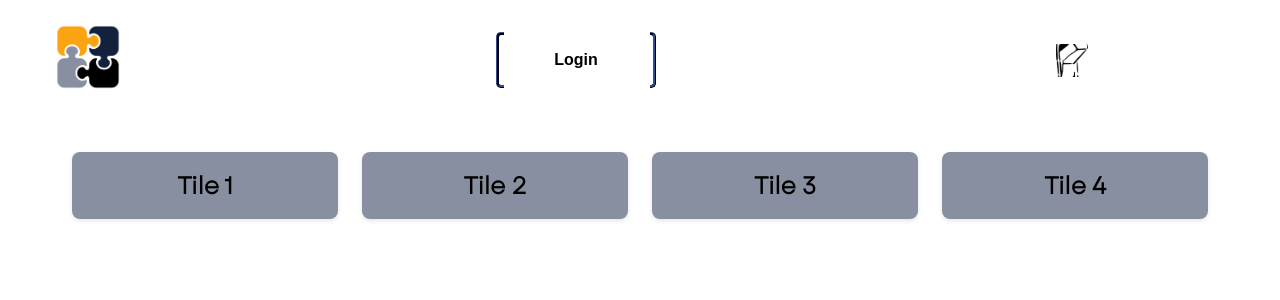
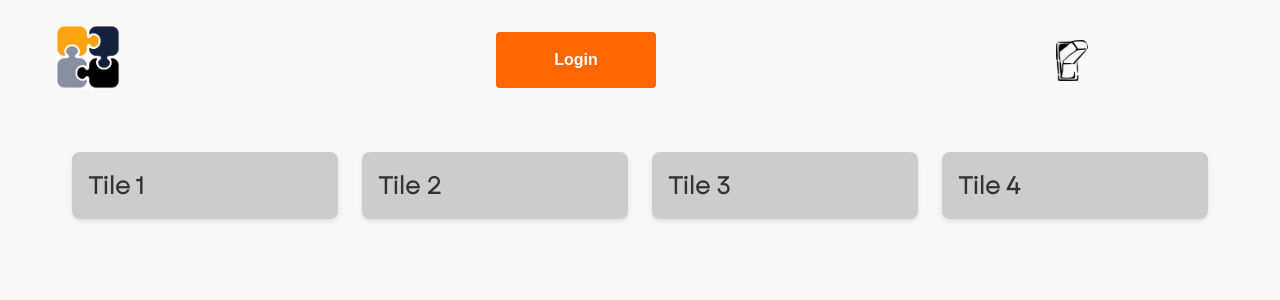
Before and after one commit to DieEwe/mentor-booking-4.1, a SvelteKit app: page / in a window 1280 px wide. Shown: the top 300 px of the page. Built offline with nearby package versions, Linux system fonts and the light colour scheme.

Commit message:
design überarbeitet zu hässlich :P

```diff
--- a/src/app.css
+++ b/src/app.css
@@ -1,18 +1,28 @@
 :root[data-theme="light"] {
-  --text: #000000;        /* Black text for strong contrast */
-  --background: #ffffff;   /* Pure white background */
-  --primary: #fca311ff;      /* Dark blue remains for primary elements */
-  --secondary: #888fa0ff;    /* Light gray for secondary elements to stand out on white */
-  --accent: #14213dff;       /* Warm orange accent */
+  /* Old values:
+  --text: #000000;
+  --background: #ffffff;
+  --primary: #fca311ff;
+  --secondary: #888fa0ff;
+  --accent: #14213dff;
+  */
+  /* New values (example from Schedule‑X design) */
+  --text: #333333;           /* Soft dark text */
+  --background: #f7f7f7;      /* Clean, off‐white background */
+  --primary: #0055aa;         /* Deep blue for primary elements */
+  --secondary: #cccccc;       /* Light gray for secondary accents */
+  --accent: #ff6600;          /* Vibrant accent (orange) */
 }
 
 :root[data-theme="dark"] {
-  --text: #ffffff;         /* White text on dark backgrounds */
-  --background: #000000;    /* Very dark gray for a deep background */
-  --primary: #fca311ff;       /* Brighter blue for primary elements in dark mode */
-  --secondary: #888fa0ff;     /* Medium-dark gray to contrast with the background */
-  --accent: #14213dff;        /* Bright orange accent for visual pop */
+  /* Replace with a dark variant that still uses the same accents */
+  --text: #e0e0e0;
+  --background: #121212;
+  --primary: #3377dd;
+  --secondary: #555555;
+  --accent: #ff6600;
 }
+
 
 /* Global styles using the theme variables */
 body {
@@ -26,51 +36,21 @@ body {
 /* Global button styling */
 button, .menu-link {
   width: 10em;
-  position: relative;
   height: 3.5em;
-  border: 3px ridge var(--accent);
-  outline: none;
-  background-color: transparent;
-  color: var(--text);
-  transition: 1s;
-  border-radius: 0.3em;
+  border: none;  /* remove the ridge border */
+  border-radius: 4px;
+  background-color: var(--accent);
+  color: #fff;  /* white text on accent */
   font-size: 16px;
   font-weight: bold;
   cursor: pointer;
+  transition: background 0.3s, box-shadow 0.3s;
+}
+button:hover, .menu-link:hover {
+  background-color: darken(var(--accent), 10%); /* if using a preprocessor; or pick a slightly darker color */
+  box-shadow: 0 4px 8px rgba(0, 0, 0, 0.15);
 }
 
-button::after, .menu-link::after {
-  content: "";
-  position: absolute;
-  top: -10px;
-  left: 3%;
-  width: 95%;
-  height: 40%;
-  background-color: var(--background);
-  transition: 0.5s;
-  transform-origin: center;
-}
-
-button::before, .menu-link::before {
-  content: "";
-  transform-origin: center;
-  position: absolute;
-  top: 80%;
-  left: 3%;
-  width: 95%;
-  height: 40%;
-  background-color: var(--background);
-  transition: 0.5s;
-}
-
-button:hover::before, button:hover::after,
-.menu-link:hover::before, .menu-link:hover::after {
-  transform: scale(0)
-}
-
-button:hover, .menu-link:hover  {
-  box-shadow: inset 0px 0px 25px var(--accent);
-}
 
 /* Font definitions remain unchanged */
 @font-face {
@@ -100,7 +80,7 @@ a {
 /* OVERWRITING FULLCALENDAR STYLES */
 
 .fc {
-  font-family: var(--font-body);
+  font-family: 'Garet', sans-serif;  /* or your chosen font */
   color: var(--text);
   background-color: var(--background);
 }
@@ -113,7 +93,7 @@ a {
   border-radius: 4px;
   padding: 0.25rem;
   background-color: var(--primary);
-  color: var(--text);
+  color: #fff;
 }
 .fc-button {
   background-color: var(--accent);
@@ -121,6 +101,7 @@ a {
   border: none;
   border-radius: 4px;
 }
+/*
 .fc-button:hover {
-  background-color: darken(var(--accent), 10%);
-}
+  background-color: use a darker variant of var(--accent)
+}*/
--- a/src/lib/Tile.svelte
+++ b/src/lib/Tile.svelte
@@ -12,19 +12,17 @@
 
   <style>
     .tile {
-      /* Change background-color to use the new secondary variable */
       background-color: var(--secondary);
       border-radius: 8px;
       padding: 1rem;
       box-shadow: 0 2px 4px rgba(0,0,0,0.1);
       transition: transform 0.2s;
-      display: flex;
-      justify-content: center;
-      align-items: center;
     }
     .tile:hover {
-      transform: scale(1.02);
+      transform: translateY(-2px);
+      box-shadow: 0 4px 8px rgba(0,0,0,0.15);
     }
+
     h2 {
       font-size: 1.5rem;
       /* Update text color reference */
```
Also changed, not shown: src/lib/LoginModal.svelte (+8 -8 lines), src/lib/components/Calendar.svelte (+4 -3 lines).
